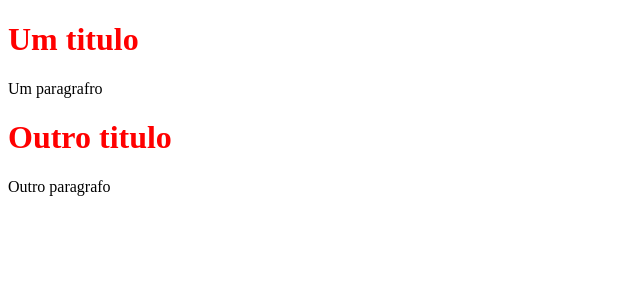
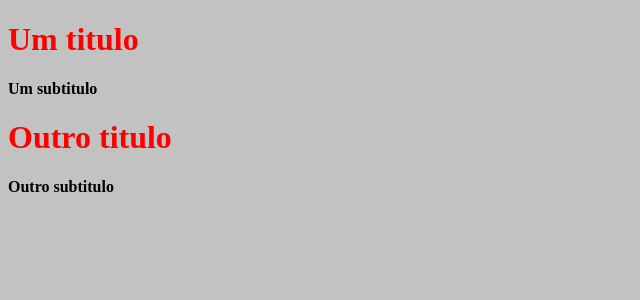
Before and after one commit to vinnyteixeira/React-NextJs-exemplos, a Next.js app: page / in a window 1280 px wide. Shown: the top 300 px of the page, without its empty margins (0-640 px from the left). Built offline with nearby package versions, Linux system fonts and the light colour scheme.

Commit message:
Criado estilo global e subtitulo

```diff
--- /dev/null
+++ b/pages/_app.jsx
@@ -0,0 +1,7 @@
+import '../src/style.css'
+
+function App ({Component, pageProps}) {
+    return <Component {...pageProps} />
+}
+
+export default App
--- a/pages/index.jsx
+++ b/pages/index.jsx
@@ -1,19 +1,16 @@
-import Title from '../src/components/title/Title'
+import Title from "../src/components/title/Title";
+import Subtitle from "../src/components/subtitle/Subtitle";
 
-function HomePage () {
-    return (
-        <div>
-            <Title>
-                Um titulo
-            </Title>
-            <p>Um paragrafro</p>
-            <Title>
-                Outro titulo
-            </Title>
-            <p>Outro paragrafo</p>
+function HomePage() {
+  return (
+    <div>
+      <Title>Um titulo</Title>
+      <Subtitle text="Um subtitulo"/>
 
-        </div>
-    )
+      <Title>Outro titulo</Title>
+      <Subtitle  text="Outro subtitulo"/>
+    </div>
+  );
 }
 
-export default HomePage
+export default HomePage;
--- /dev/null
+++ b/src/components/subtitle/Subtitle.jsx
@@ -0,0 +1,11 @@
+/*
+Exemplo de componente react com props(atributos);
+*/
+
+function Subtitle ({text}) {
+return (
+    <h4>{ text }</h4>
+)
+}
+
+export default Subtitle
--- a/src/components/title/Title.jsx
+++ b/src/components/title/Title.jsx
@@ -1,6 +1,8 @@
 import styles from './Title.module.css'
 
-
+/*
+Exemplo de componente react com children(filhos);
+*/
 
 function Title (props) {
     return (
--- /dev/null
+++ b/src/style.css
@@ -0,0 +1,3 @@
+body {
+    background-color: #c2c2c2;
+}
```
